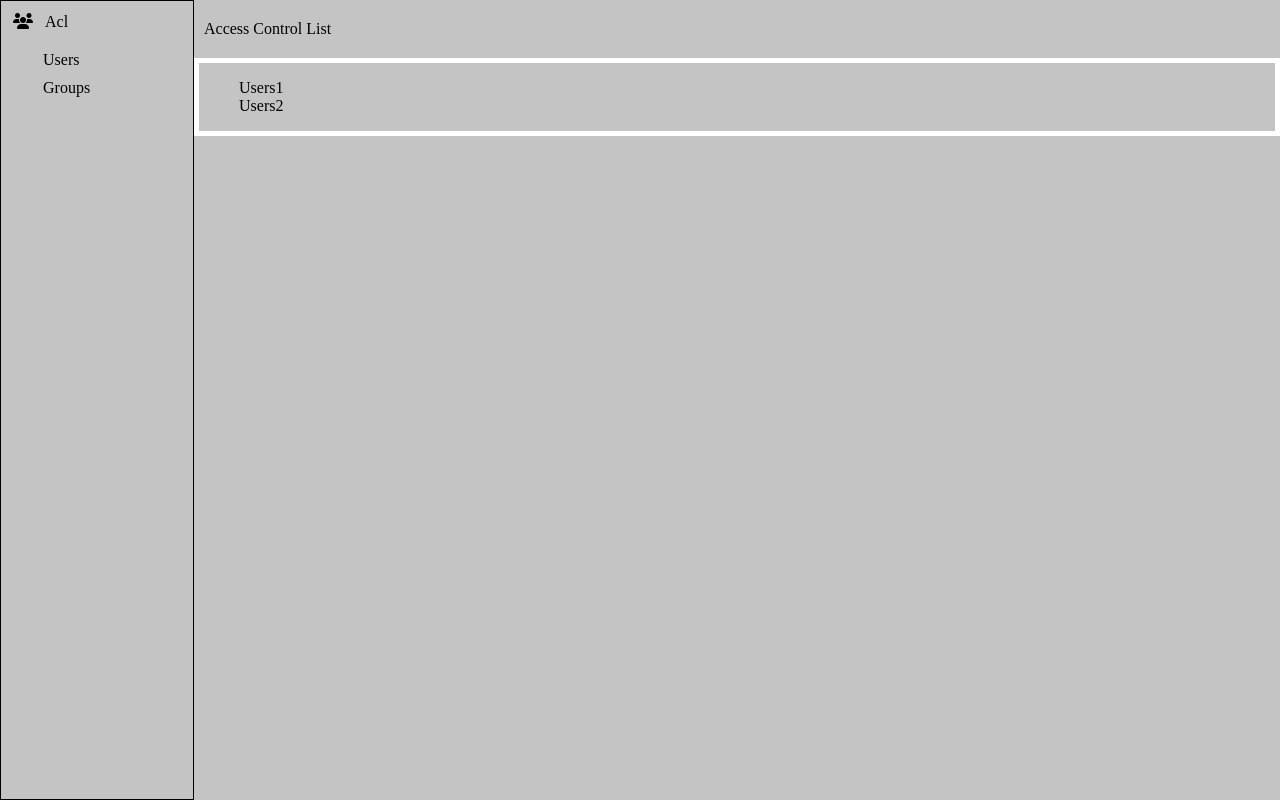
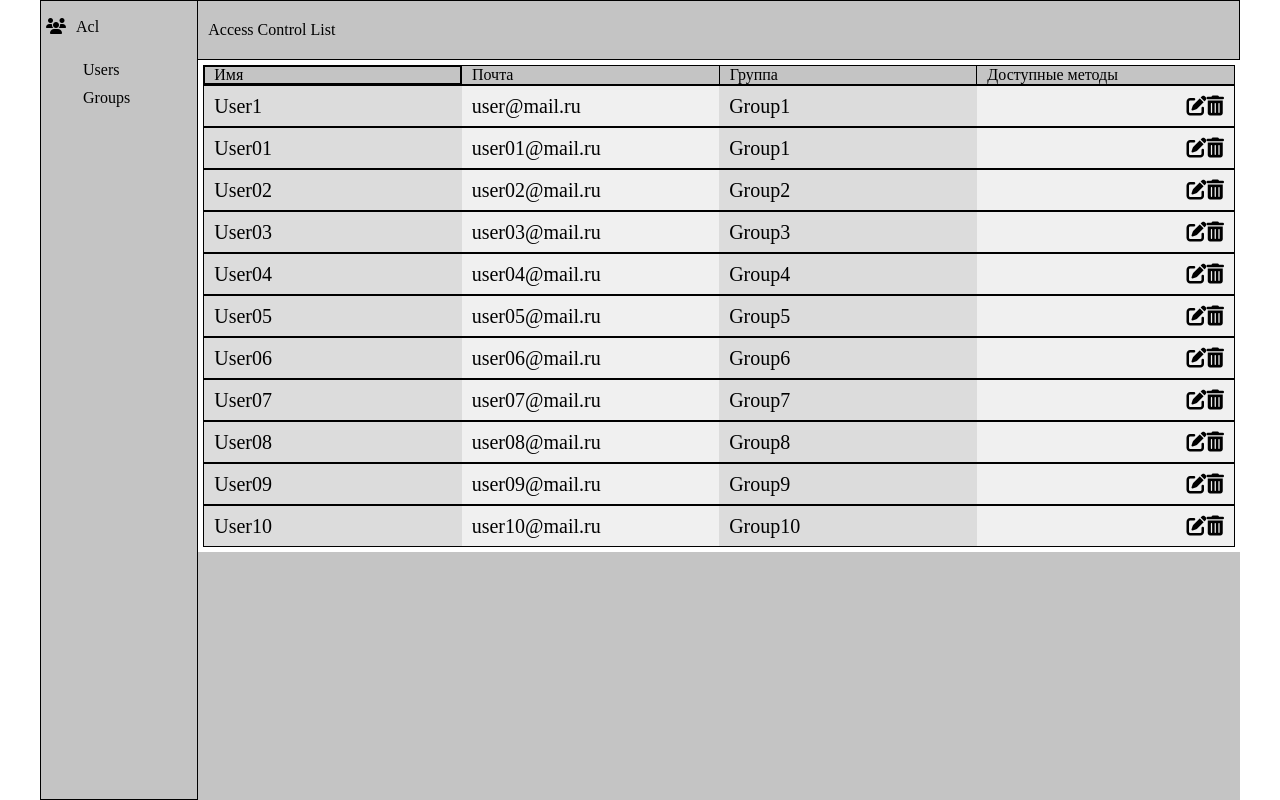
Before and after one commit to theporocenok/act, a plain HTML site: page index.html in a window 1280 px wide. Drawn offline with Linux system fonts and the light colour scheme.

Commit message:
Первичный список пользователей

```diff
--- a/index.html
+++ b/index.html
@@ -1,22 +1,16 @@
 <!DOCTYPE html>
 <head>
+    <script src="https://kit.fontawesome.com/0ab8a660b3.js" crossorigin="anonymous"></script>
     <link rel="stylesheet" href="style.css">
-    <script src="https://use.fontawesome.com/34c311aa04.js"></script>
 </head>
 <body>
-
-    <div class="container">
-
+    <div class="main">
         <div class="menu">
-            <div class="menu_logo">
-                <div class="menu_logo_icon">
-                    <i class="fa fa-users" aria-hidden="true"></i>
-                </div>
-                <div class="menu_logo_text">
-                    Acl
-                </div>
+            <div class="menu__logo">
+                <span class="fa fa-users"></span>
+                <span >Acl</span>
             </div>
-            <div class="menu_items">
+            <div class="menu__items">
                 <ul>
                     <li>Users</li>
                     <li>Groups</li>
@@ -24,14 +18,102 @@
             </div>
         </div>
 
-        <div class="main">
-            <div class="main_logo">
+        <div class="workspace">
+            <div class="workspace__logo">
                 Access Control List
             </div>
-            <div class="main_body">
+            <div class="workspace__body">
+                <div class="sort">
+                    <div class="sort__name sort_active">
+                        Имя
+                    </div>
+                    <div class="sort__email">
+                        Почта
+                    </div>
+                    <div class="sort__group">
+                        Группа
+                    </div>
+                    <div class="sort__available-methods">
+                        Доступные методы
+                    </div>
+                </div>
                 <ul>
-                    <li>Users1</li>
-                    <li>Users2</li>
+                    <li class="user">
+                        <div class="user__name">
+                            User1
+                        </div>
+                        <div class="user__email">
+                            user@mail.ru
+                        </div>
+                        <div class="user__group">
+                            Group1
+                        </div>
+                        <div class="user__methods">
+                            <i class="fas fa-edit"></i>
+                            <i class="fas fa-trash-alt"></i>
+                        </div>
+                    </li>
+                    <!--li.user*10>div.user__name{User$$}+div.user__email{user$$@mail.ru}+div.user__group{Group$}+div.user__methods>i.fas.fa-edit+i.fas.fa-trash-alt-->
+                    <li class="user">
+                        <div class="user__name">User01</div>
+                        <div class="user__email">user01@mail.ru</div>
+                        <div class="user__group">Group1</div>
+                        <div class="user__methods"><i class="fas fa-edit"></i><i class="fas fa-trash-alt"></i></div>
+                    </li>
+                    <li class="user">
+                        <div class="user__name">User02</div>
+                        <div class="user__email">user02@mail.ru</div>
+                        <div class="user__group">Group2</div>
+                        <div class="user__methods"><i class="fas fa-edit"></i><i class="fas fa-trash-alt"></i></div>
+                    </li>
+                    <li class="user">
+                        <div class="user__name">User03</div>
+                        <div class="user__email">user03@mail.ru</div>
+                        <div class="user__group">Group3</div>
+                        <div class="user__methods"><i class="fas fa-edit"></i><i class="fas fa-trash-alt"></i></div>
+                    </li>
+                    <li class="user">
+                        <div class="user__name">User04</div>
+                        <div class="user__email">user04@mail.ru</div>
+                        <div class="user__group">Group4</div>
+                        <div class="user__methods"><i class="fas fa-edit"></i><i class="fas fa-trash-alt"></i></div>
+                    </li>
+                    <li class="user">
+                        <div class="user__name">User05</div>
+                        <div class="user__email">user05@mail.ru</div>
+                        <div class="user__group">Group5</div>
+                        <div class="user__methods"><i class="fas fa-edit"></i><i class="fas fa-trash-alt"></i></div>
+                    </li>
+                    <li class="user">
+                        <div class="user__name">User06</div>
+                        <div class="user__email">user06@mail.ru</div>
+                        <div class="user__group">Group6</div>
+                        <div class="user__methods"><i class="fas fa-edit"></i><i class="fas fa-trash-alt"></i></div>
+                    </li>
+                    <li class="user">
+                        <div class="user__name">User07</div>
+                        <div class="user__email">user07@mail.ru</div>
+                        <div class="user__group">Group7</div>
+                        <div class="user__methods"><i class="fas fa-edit"></i><i class="fas fa-trash-alt"></i></div>
+                    </li>
+                    <li class="user">
+                        <div class="user__name">User08</div>
+                        <div class="user__email">user08@mail.ru</div>
+                        <div class="user__group">Group8</div>
+                        <div class="user__methods"><i class="fas fa-edit"></i><i class="fas fa-trash-alt"></i></div>
+                    </li>
+                    <li class="user">
+                        <div class="user__name">User09</div>
+                        <div class="user__email">user09@mail.ru</div>
+                        <div class="user__group">Group9</div>
+                        <div class="user__methods"><i class="fas fa-edit"></i><i class="fas fa-trash-alt"></i></div>
+                    </li>
+                    <li class="user">
+                        <div class="user__name">User10</div>
+                        <div class="user__email">user10@mail.ru</div>
+                        <div class="user__group">Group10</div>
+                        <div class="user__methods"><i class="fas fa-edit"></i><i class="fas fa-trash-alt"></i></div>
+                    </li>
                 </ul>
             </div>
         </div>
--- a/style.css
+++ b/style.css
@@ -1,17 +1,22 @@
+* {
+    margin: 0;
+    padding: 0;
+}
+
 body{
-
-    margin: 0;
+    height: 100vh;
 }
 
 li{
     list-style-type: none;
 }
 
-.container{
+.main{
     background-color: #C4C4C4;
-    min-height: 100vh;
-    width: 100%;
     display: flex;
+    width: 1200px;
+    height: 100%;
+    margin: auto;
 }
 
 .menu{
@@ -20,38 +25,92 @@ li{
     border: 1px solid black;
 }
 
-.menu_logo{
+.menu__logo{
     display: flex;
     margin-bottom: 20px;
 }
 
-.menu_logo_icon{
-    margin: 0 12px 0 12px;
+.menu__logo span{
+    margin: 5px;
 }
 
-.menu_items{
+.menu__items{
     margin-left: 42px;
 }
 
-.menu_items ul{
-    padding: 0;
-    margin: 0;
-}
-
-.menu_items li{
+.menu__items li{
     margin-bottom: 10px;
 }
 
-.main{
-    width: calc(85% - 12px);
+.workspace{
+    width: 100%;
+
 }
 
-.main_logo{
+.workspace__logo{
     padding: 20px 0 20px 10px;
+    border: 1px solid black;
+
+    border-width: 1px 1px 1px 0px;
 }
 
-.main_body{
-    width: 100%;
+.workspace__body{
     border: 5px solid white;
     overflow:hidden;
 }
+
+.workspace__body li{
+    border: 1px solid black;
+    height: 40px;
+    line-height: 40px;
+    font-size: 15pt;
+    display: flex;
+    cursor: default;
+}
+
+.sort{
+    display: flex;
+    flex-direction: row;
+}
+
+.sort_active{
+    outline: 2px solid black;
+    outline-offset: -2px;
+}
+
+.sort div{
+    width: 100%;
+    flex-grow: 1;
+    padding-left: 10px;
+    border: 1px solid black;
+}
+
+.sort div:not(:first-child){
+    border-left: 0;
+}
+
+.user{
+    justify-content: space-between;
+}
+
+.user div{
+    width: 100%;
+    /*flex-grow: 1;*/
+    background-color: #DCDCDC;
+    padding: 0 10px 0 10px;
+}
+
+.user div:nth-child(2n) {
+    background-color: #f0f0f0;
+}
+
+.user__methods{
+    display: flex;
+    flex-direction: row;
+    justify-content: flex-end;
+}
+
+.user__methods i{
+    cursor: pointer;
+    align-self: center;
+}
```
